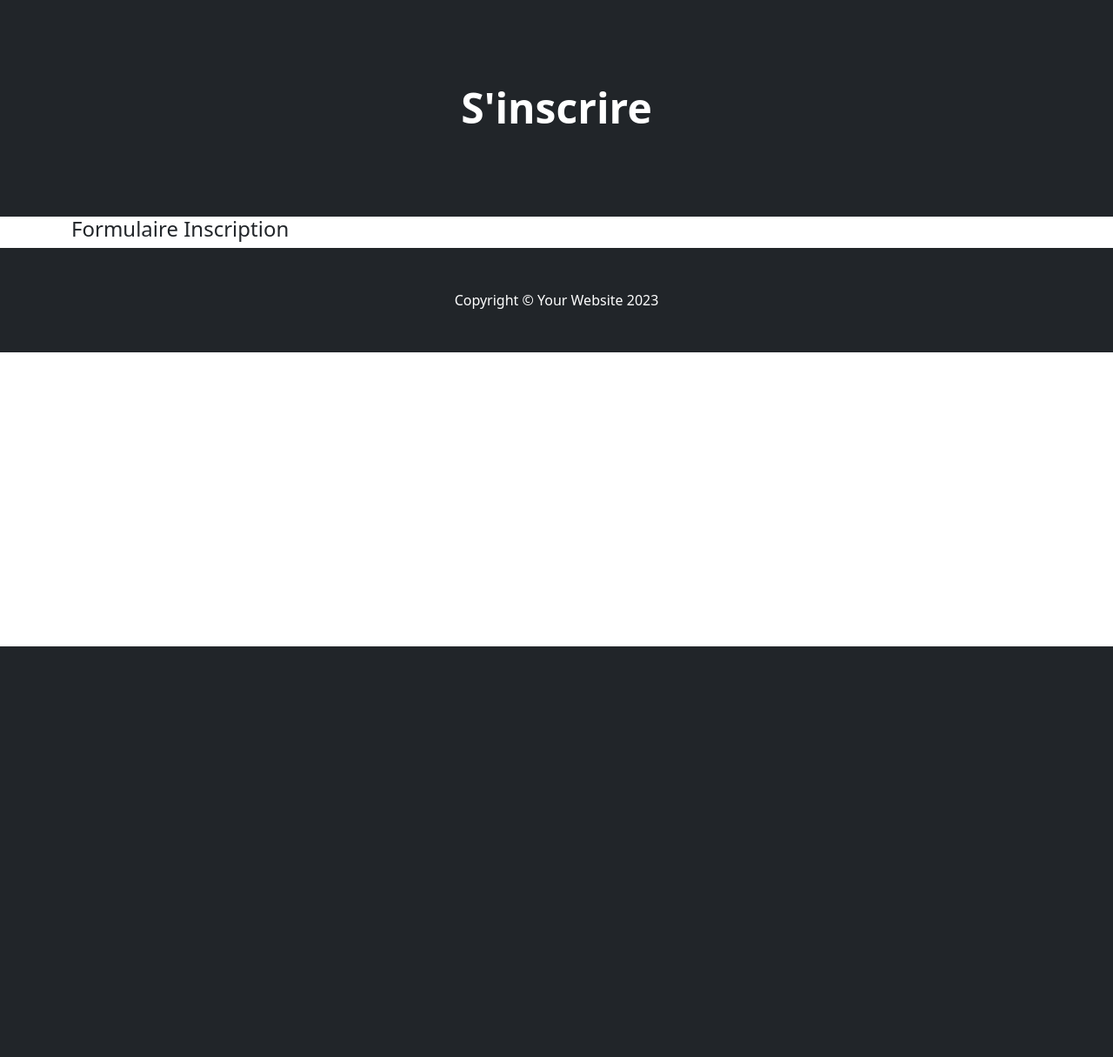
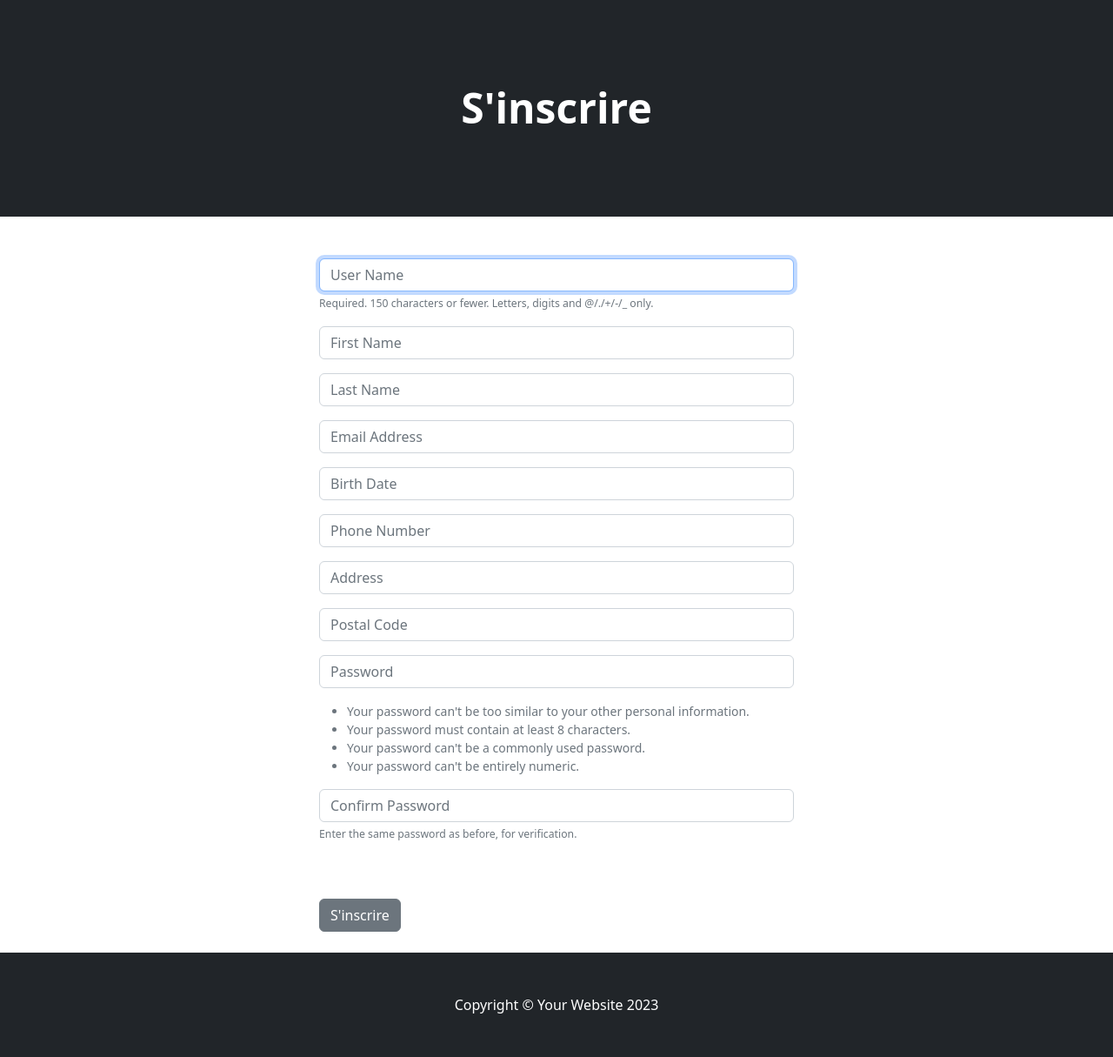
Before and after one commit to DipsLoco/TFE_2024, a Django app: page /register/ in a window 1280 px wide. Shown: the part 57-1272 px from the top of the page at 87% size. Before the commit the page ends 800 px from the top, so only its background shows below. Run offline with Django 4.2, Linux system fonts and the light colour scheme; some libraries are stand-ins or nearby versions.

Commit message:
fonction register, register html, admin url navbar

```diff
--- a/befit_app/settings.py
+++ b/befit_app/settings.py
@@ -115,6 +115,7 @@ STATICFILES_DIRS = ['static/']
 MEDIA_URL = 'media/'
 MEDIA_ROOT = os.path.join(BASE_DIR, 'media')
 
+AUTH_USER_MODEL = 'gym_app.User'
 
 
 
--- /dev/null
+++ b/gym_app/forms.py
@@ -0,0 +1,34 @@
+from django.contrib.auth import get_user_model
+from django.contrib.auth.forms import UserCreationForm
+from django import forms
+
+class SignUpForm(UserCreationForm):
+    email = forms.EmailField(label="", widget=forms.TextInput(attrs={'class': 'form-control', 'placeholder': 'Email Address'}))
+    first_name = forms.CharField(label="", max_length=100, widget=forms.TextInput(attrs={'class': 'form-control', 'placeholder': 'First Name'}))
+    last_name = forms.CharField(label="", max_length=100, widget=forms.TextInput(attrs={'class': 'form-control', 'placeholder': 'Last Name'}))
+    birth_date = forms.DateField(label="", widget=forms.DateInput(attrs={'class': 'form-control', 'placeholder': 'Birth Date'}))
+    phone = forms.CharField(label="", max_length=15, widget=forms.TextInput(attrs={'class': 'form-control', 'placeholder': 'Phone Number'}))
+    address = forms.CharField(label="", max_length=255, widget=forms.TextInput(attrs={'class': 'form-control', 'placeholder': 'Address'}))
+    postal_code = forms.IntegerField(label="", widget=forms.NumberInput(attrs={'class': 'form-control', 'placeholder': 'Postal Code'}))
+
+    class Meta:
+        model = get_user_model()
+        fields = ('username', 'first_name', 'last_name', 'email', 'birth_date', 'phone', 'address', 'postal_code', 'password1', 'password2')
+
+    def __init__(self, *args, **kwargs):
+        super(SignUpForm, self).__init__(*args, **kwargs)
+
+        self.fields['username'].widget.attrs['class'] = 'form-control'
+        self.fields['username'].widget.attrs['placeholder'] = 'User Name'
+        self.fields['username'].label = ''
+        self.fields['username'].help_text = '<span class="form-text text-muted"><small>Required. 150 characters or fewer. Letters, digits and @/./+/-/_ only.</small></span>'
+
+        self.fields['password1'].widget.attrs['class'] = 'form-control'
+        self.fields['password1'].widget.attrs['placeholder'] = 'Password'
+        self.fields['password1'].label = ''
+        self.fields['password1'].help_text = '<ul class="form-text text-muted small"><li>Your password can\'t be too similar to your other personal information.</li><li>Your password must contain at least 8 characters.</li><li>Your password can\'t be a commonly used password.</li><li>Your password can\'t be entirely numeric.</li></ul>'
+
+        self.fields['password2'].widget.attrs['class'] = 'form-control'
+        self.fields['password2'].widget.attrs['placeholder'] = 'Confirm Password'
+        self.fields['password2'].label = ''
+        self.fields['password2'].help_text = '<span class="form-text text-muted"><small>Enter the same password as before, for verification.</small></span>'
--- a/gym_app/models.py
+++ b/gym_app/models.py
@@ -47,6 +47,18 @@ class Workout(models.Model):
     available = models.BooleanField(default=True)  # Availability of the workout
     created_at = models.DateTimeField(auto_now_add=True)  # Creation date
     image = models.ImageField(upload_to='workout_images/', blank=True, null=True)  # Image de la séance
+    image1 = models.ImageField(upload_to='workout_images/', blank=True, null=True)  # Image de la séance
+    image2 = models.ImageField(upload_to='workout_images/', blank=True, null=True)
+    image3 = models.ImageField(upload_to='workout_images/', blank=True, null=True)
+    image4 = models.ImageField(upload_to='workout_images/', blank=True, null=True)  # Image de la séance
+    image5 = models.ImageField(upload_to='workout_images/', blank=True, null=True)
+    image6 = models.ImageField(upload_to='workout_images/', blank=True, null=True)  # Image de la séance
+    image7 = models.ImageField(upload_to='workout_images/', blank=True, null=True)
+    image8 = models.ImageField(upload_to='workout_images/', blank=True, null=True)  # Image de la séance
+    image9 = models.ImageField(upload_to='workout_images/', blank=True, null=True)  # Image de la séance
+    image10 = models.ImageField(upload_to='workout_images/', blank=True, null=True)  # Image de la séance
+
+
 
     def __str__(self):
         return self.title
--- a/gym_app/templates/administration/register.html
+++ b/gym_app/templates/administration/register.html
@@ -1,5 +1,4 @@
 {% extends 'base.html' %}
-
 {% block content %}
 <header class="bg-dark py-5">
     <div class="container px-5">
@@ -12,11 +11,20 @@
         </div>
     </div>
 </header>
-
 <div class="container">
     <div class="row justify-content-center">
-        <h4>Formulaire Inscription</h4>
+        <div class="col-lg-6">
+            <form method="POST" action="{% url 'register' %}">
+                {% csrf_token %}
+                <br/><br/>
+                {{ form.as_p }}
+                <br/><br/>
+                <button type="submit" class="btn btn-secondary">
+                    S'inscrire
+                </button>
+                <br/><br/>
+            </form>
+        </div>
     </div>
 </div>
-
 {% endblock %}
--- a/gym_app/templates/navbar.html
+++ b/gym_app/templates/navbar.html
@@ -23,18 +23,23 @@
 
             <ul class="navbar-nav mb-2 mb-lg-0">
                 {% if user.is_authenticated %}
+                {% if user.is_superuser %}
                 <li class="nav-item">
-                    <a class="nav-link" href="{% url 'logout' %}">Se deconnecter</a>
+                    <a class="nav-link" href="/admin">Admin</a>
+                </li>
+                {% endif %}
+                <li class="nav-item">
+                    <a class="nav-link" href="{% url 'logout' %}">Se déconnecter</a>
                 </li>
                 {% else %}
                 <li class="nav-item">
                     <a class="nav-link" href="{% url 'login' %}">Se connecter</a>
                 </li>
-
                 <li class="nav-item">
                     <a class="nav-link" href="{% url 'register' %}">S'inscrire</a>
                 </li>
                 {% endif %}
+
 
             </ul>
         </div>
--- a/gym_app/urls.py
+++ b/gym_app/urls.py
@@ -8,6 +8,7 @@ urlpatterns = [
     path('about/', views.about, name='about'),
     path('login/', views.login_user, name='login'),
     path('logout/', views.logout_user, name='logout'),
-    path('register/', views.register, name='register'),
+    path('register/', views.register_user, name='register'),
+
 
 ]
--- a/gym_app/views.py
+++ b/gym_app/views.py
@@ -2,6 +2,11 @@ from django.shortcuts import redirect, render
 from gym_app.models import Plan, Workout
 from django.contrib.auth import authenticate, login, logout
 from django.contrib import messages
+from django.contrib.auth.models import User
+from django.contrib.auth.forms import UserCreationForm
+from .forms import SignUpForm
+from django import forms
+
 
 # Vue pour la page d'accueil
 def home(request):
@@ -40,5 +45,21 @@ def logout_user(request):
     return redirect('home')
 
 # Vue pour l'inscription d'un nouvel utilisateur
-def register(request):
-    return render(request, 'administration/register.html')
+def register_user(request):
+    if request.method == 'POST':
+        form = SignUpForm(request.POST)
+        if form.is_valid():
+            user = form.save()
+            username = form.cleaned_data['username']
+            password = form.cleaned_data['password1']
+            user = authenticate(username=username, password=password)
+            if user is not None:
+                login(request, user)
+                messages.success(request, ('Vous êtes inscrit'))
+                return redirect('home')
+        else:
+            messages.error(request, ('Erreur lors de l\'inscription'))
+            return redirect('register')
+    else:
+        form = SignUpForm()
+    return render(request, 'administration/register.html', {'form': form})
```
Also changed, not shown: gym_app/migrations/0010_workout_image1_workout_image10_workout_image2_and_more.py (added).
